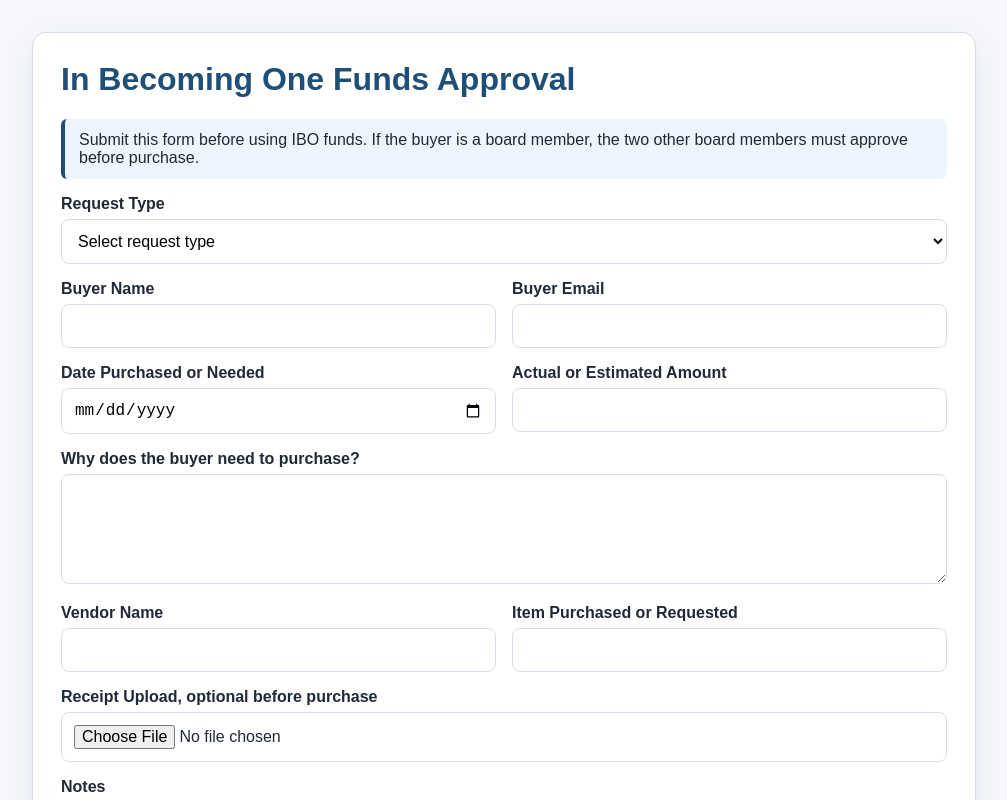
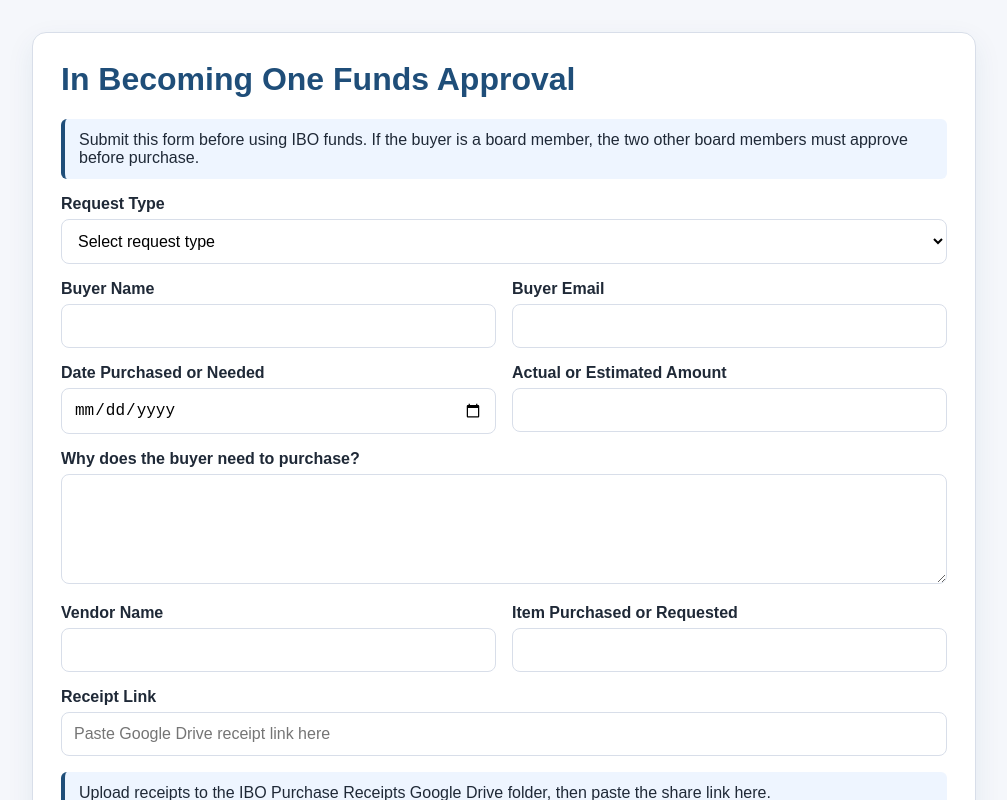
Before and after one commit to JamesJones4301/IBO-Funds-Purchase, a Next.js app: page / in a window 1280 px wide. Shown: the top 800 px of the page, without its empty margins (136-1143 px from the left). Built offline with nearby package versions, Linux system fonts and the light colour scheme.

Commit message:
Replace receipt upload with receipt link field

```diff
--- a/app/page.tsx
+++ b/app/page.tsx
@@ -88,8 +88,14 @@ export default function HomePage() {
             </div>
           </div>
 
-          <label htmlFor="receipt">Receipt Upload, optional before purchase</label>
-          <input id="receipt" name="receipt" type="file" accept="image/*,.pdf" />
+          <label htmlFor="receiptLink">Receipt Link</label>
+          <input
+            id="receiptLink"
+            name="receiptLink"
+            type="url"
+            placeholder="Paste Google Drive receipt link here"
+          />
+          <p className="notice">Upload receipts to the IBO Purchase Receipts Google Drive folder, then paste the share link here.</p>
 
           <label htmlFor="notes">Notes</label>
           <textarea id="notes" name="notes" />
```
